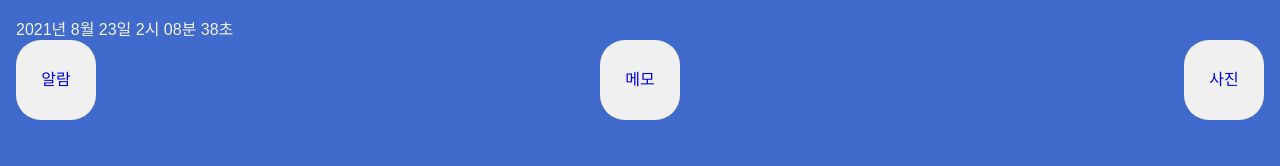
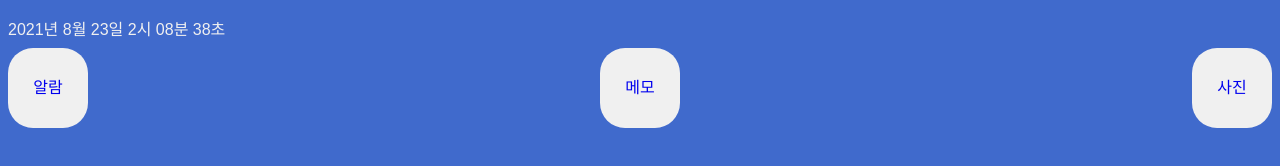
Before and after one commit to junzero741/11st-phone-emulator, a website built with webpack: page index.html in a window 1280 px wide. Built offline with nearby package versions, Linux system fonts and the light colour scheme.

Commit message:
style : 헤더 및 바디 스타일링 * 헤더 상하 패딩 * 바디 패딩 제거

```diff
--- a/src/css/index.css
+++ b/src/css/index.css
@@ -6,7 +6,6 @@
 body {
   font-size: 16px;
   color: #f0f0f0;
-  padding: 8px;
   font-family: 'Quicksand', sans-serif;
   font-weight: 500;
   background-color: #406acc;
@@ -33,6 +32,7 @@ img {
 header {
   display: flex;
   justify-content: space-between;
+  padding: 0.5em 0em;
 }
 
 .nav__link {
@@ -50,6 +50,8 @@ header {
 }
 
 
+
+
 /* 탈부착용 클래스 */
 
 .hide {
```
